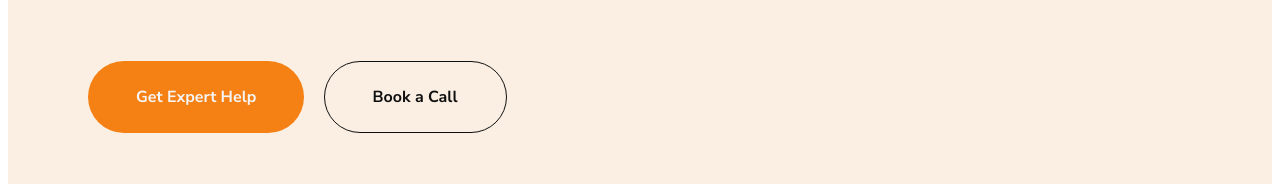
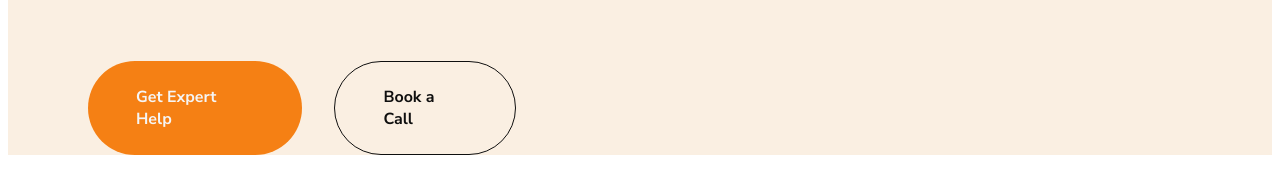
Before and after one commit to chanchalsaini3103/datavue, a React (Vite) app: page / in a window 1280 px wide. Shown: the part 768-952 px from the top of the page. Built offline with nearby package versions, Linux system fonts and the light colour scheme.

Commit message:
first commit

```diff
--- a/src/components/HeroSection.jsx
+++ b/src/components/HeroSection.jsx
@@ -49,13 +49,12 @@ const HeroSection = () => {
           transition={{ delay: 1.2, duration: 0.8 }}
         >
           <a href="#services" className="btn btn-primary">
-    Get Expert Help
+            <span>Get Expert Help</span>
           </a>
           <a href="#contacts" className="btn btn-outline">
-    Book a Call
+            <span>Book a Call</span>
           </a>
         </motion.div>
-
       </div>
 
       <div className="hero-media">
--- a/src/styles/HeroSection.css
+++ b/src/styles/HeroSection.css
@@ -1,15 +1,15 @@
+/* Hero Section */
 .hero-section {
   display: flex;
   justify-content: space-between;
-  align-items: flex-start; /* move content to top */
+  align-items: flex-start;
   min-height: 100vh;
-  padding: 5rem; /* overall padding */
-  padding-top: 5rem; /* reduce space from top */
+  padding: 5rem 5rem 0 5rem;
   background-color: rgb(250, 239, 226);
   overflow: hidden;
 }
 
-
+/* Hero Content */
 .hero-content {
   display: flex;
   flex-direction: column;
@@ -18,19 +18,24 @@
   flex: 1;
   max-width: 600px;
 }
+
 .hero-title {
-  font-family: "Nunito Sans", "Nunito Sans Placeholder", sans-serif;
+  font-family: "Nunito Sans", sans-serif;
   font-size: 7rem;
   font-weight: 700;
   color: #0f0f0f;
   display: inline-block;
   overflow: hidden;
-  margin-bottom: 0.2rem; /* added small bottom margin to reduce space */
+  margin-bottom: 0.2rem;
+}
+
+.hero-title span {
+  display: inline-block;
 }
 
 .hero-subtext {
-  margin-top: 0; /* no extra space */
-  font-family: "Nunito Sans", "Nunito Sans Placeholder", sans-serif;
+  margin-top: 0;
+  font-family: "Nunito Sans", sans-serif;
   font-size: 38px;
   font-weight: 400;
   line-height: 46px;
@@ -39,60 +44,87 @@
   color: #0f0f0f;
 }
 
-
-.hero-title span {
-  display: inline-block;
+.hero-subtext p {
+  margin: 0;
+  margin-bottom: 0.3rem;
 }
 
-
-
-.hero-subtext p {
-  margin: 0; /* removes default spacing */
-  margin-bottom: 0.3rem; /* small gap between lines */
-}
-
+/* Hero Buttons */
 .hero-buttons {
   margin-top: 3rem;
   display: flex;
-  gap: 1.2rem; /* current spacing */
+  gap: 2rem;
 }
 
+/* Common Button Styles */
 .hero-buttons .btn-primary,
 .hero-buttons .btn-outline {
-  border-radius: 100px; /* full rounded */
+  position: relative;
+  overflow: hidden;
+  border-radius: 100px;
   padding: 1.5rem 3rem;
-  font-family: "Nunito Sans", "Nunito Sans Placeholder", sans-serif;
+  font-family: "Nunito Sans", sans-serif;
   font-weight: 700;
   font-size: 1rem;
   text-decoration: none;
   display: inline-flex;
   justify-content: center;
   align-items: center;
-  transition: 0.3s;
+  cursor: pointer;
+  perspective: 600px; /* required for 3D rotation */
 }
 
+/* Text wrapper for rolling effect */
+.hero-buttons span {
+  display: inline-block;
+  transition: transform 0.6s ease;
+  transform-origin: center;
+}
+
+/* Primary Button */
 .hero-buttons .btn-primary {
-  background-color: #f58014; /* same as Framer button */
+  background-color: #f58014;
   color: #f5f5f5;
   border: none;
 }
 
-.hero-buttons .btn-primary:hover {
-  opacity: 0.9;
-}
-
+/* Outline Button */
 .hero-buttons .btn-outline {
   background-color: transparent;
   border: 1px solid #0f0f0f;
   color: #0f0f0f;
 }
 
+/* Rolling Animation Keyframes */
+@keyframes rollText {
+  0% {
+    transform: rotateX(0deg);
+  }
+  100% {
+    transform: rotateX(360deg);
+  }
+}
+
+/* Hover Effects */
+.hero-buttons .btn-primary:hover span,
+.hero-buttons .btn-outline:hover span {
+  animation: rollText 0.6s forwards;
+}
+
+.hero-buttons .btn-primary:hover {
+  background-color: #ffa34d;
+  transform: translateY(-2px);
+  box-shadow: 0 8px 20px rgba(245, 128, 20, 0.3);
+}
+
 .hero-buttons .btn-outline:hover {
   background-color: #0f0f0f;
   color: #fff;
+  transform: translateY(-2px);
+  box-shadow: 0 8px 20px rgba(0, 0, 0, 0.2);
 }
 
-
+/* Hero Media */
 .hero-media {
   display: flex;
   flex-direction: row;
@@ -111,19 +143,23 @@
   border: 1px solid #0f0f0f;
 }
 
+/* Responsive */
 @media (max-width: 1024px) {
   .hero-section {
     flex-direction: column;
     padding: 2rem;
   }
+
   .hero-media {
     flex-direction: row;
     flex-wrap: wrap;
     gap: 1rem;
   }
+
   .hero-title {
     font-size: 4rem;
   }
+
   .hero-subtext {
     font-size: 28px;
     line-height: 36px;
```
Lines whose indentation alone changed are shown as unchanged.
